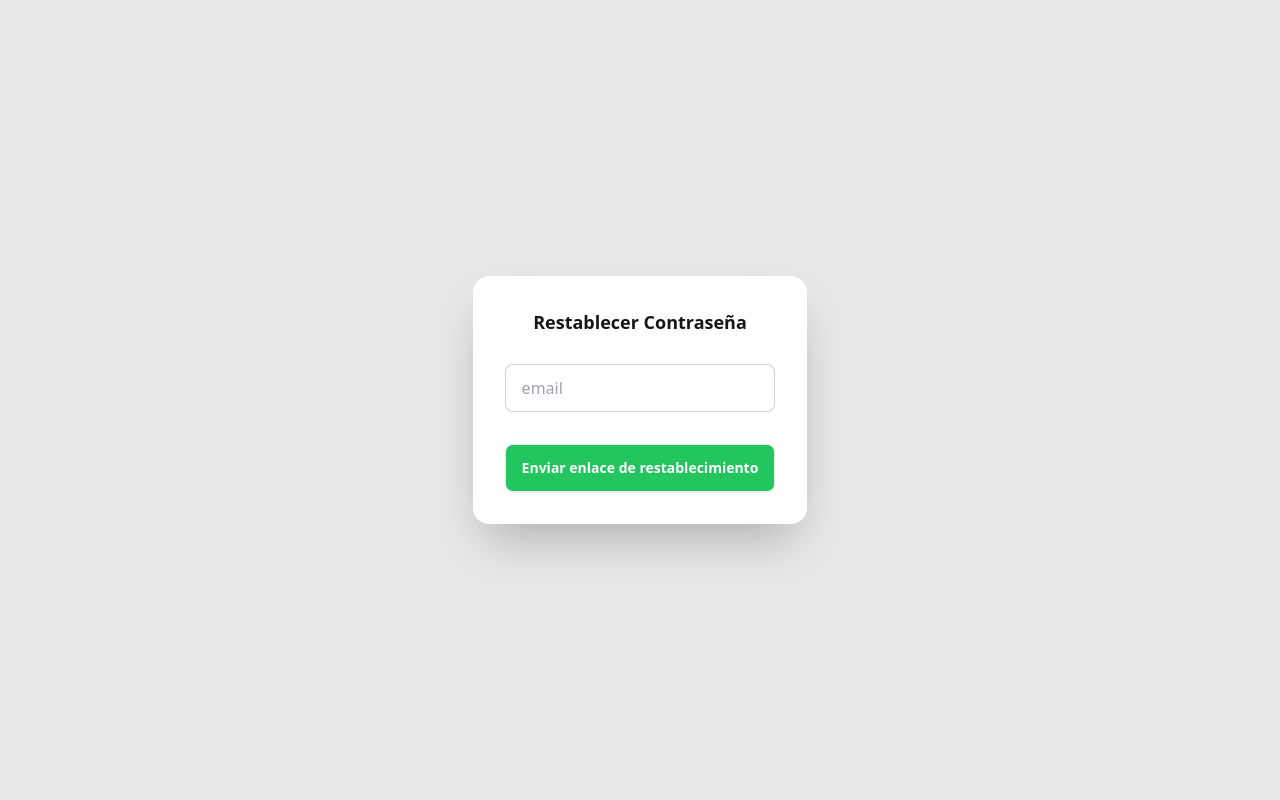
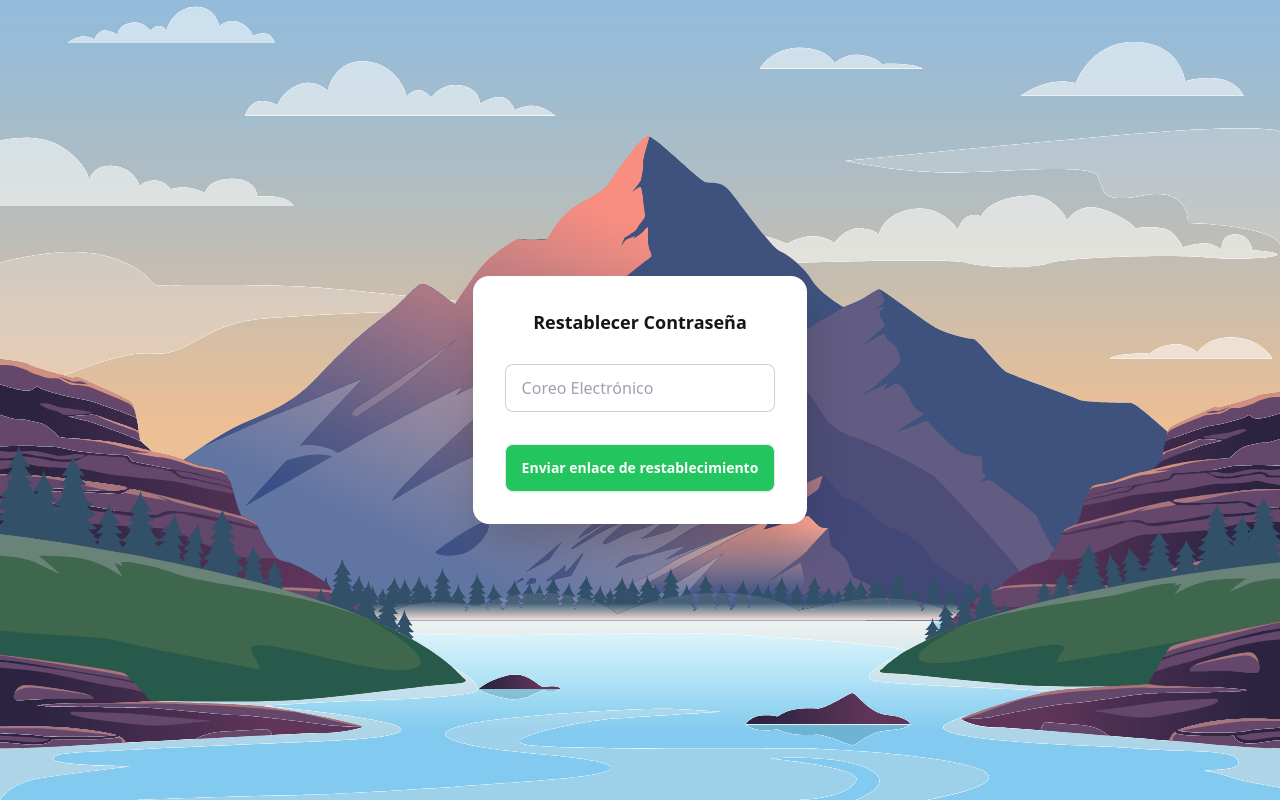
Before and after one commit to lukas-577/loginFirebase, a React (Vite) app: page /forgot-password in a window 1280 px wide. Built offline with nearby package versions, Linux system fonts and the light colour scheme; no server answers.

Commit message:
style restablecer contraseña

```diff
--- a/src/pages/Home/components/Forgotpass.jsx
+++ b/src/pages/Home/components/Forgotpass.jsx
@@ -1,6 +1,7 @@
 import React, { useState } from 'react';
 import { useAuth } from '../../../context/AuthContext'
 import { useNavigate } from 'react-router-dom';
+import bgLogin from '../../../assets/bgLogin.svg';
 
 function ForgotPassword() {
   const [email, setEmail] = useState('');
@@ -27,7 +28,8 @@ function ForgotPassword() {
   };
 
   return (
-    <div className="hero h-screen bg-base-200">
+    <div className="hero h-screen bg-base-200"
+    style={{backgroundImage: `url(${bgLogin})`}}>
       <div className="hero-content flex-col lg:flex-row-reverse">
         <div className="card shrink-0 w-full max-w-sm shadow-2xl bg-base-100">
           {error && <div role="alert" className="alert alert-error"><span>{error}</span></div>}
@@ -40,7 +42,7 @@ function ForgotPassword() {
               <input
                 type="email"
                 name="email"
-                placeholder="email"
+                placeholder="Coreo Electrónico"
                 className="input input-bordered"
                 required
                 value={email}
```
